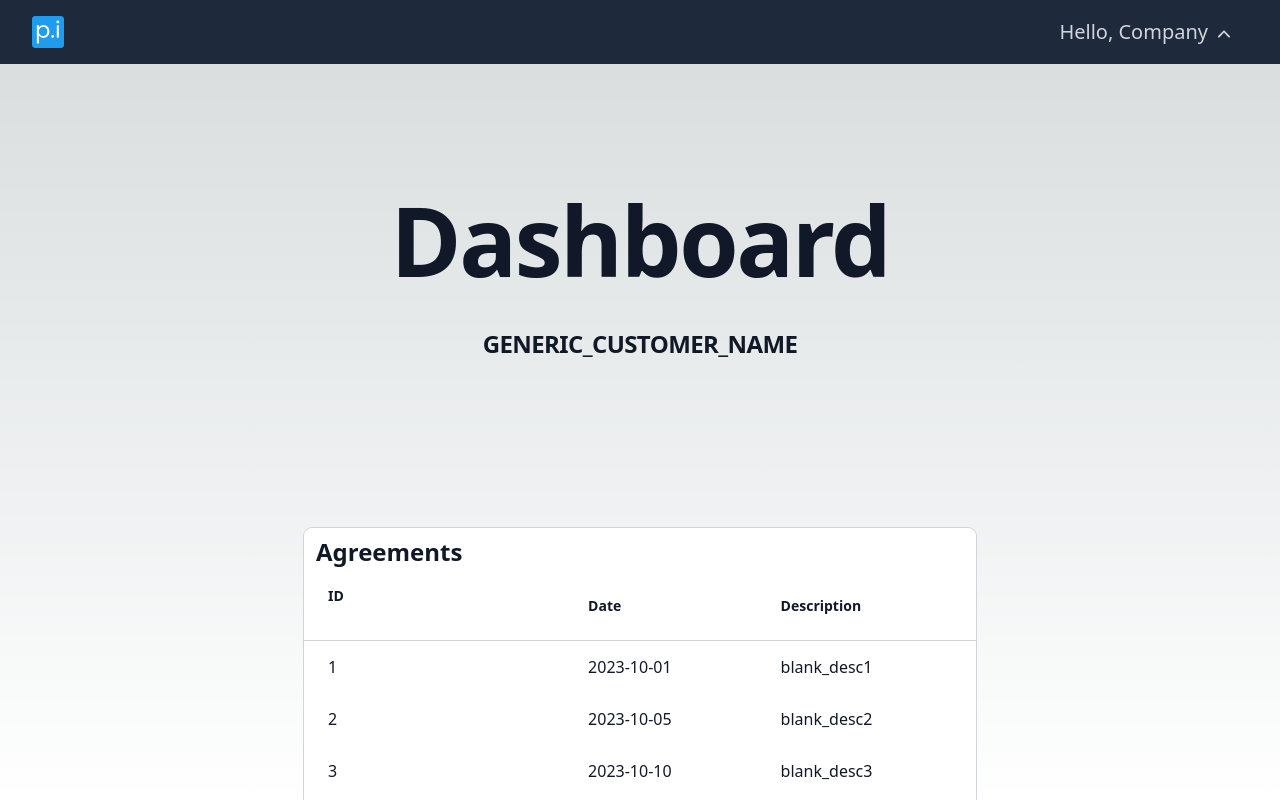
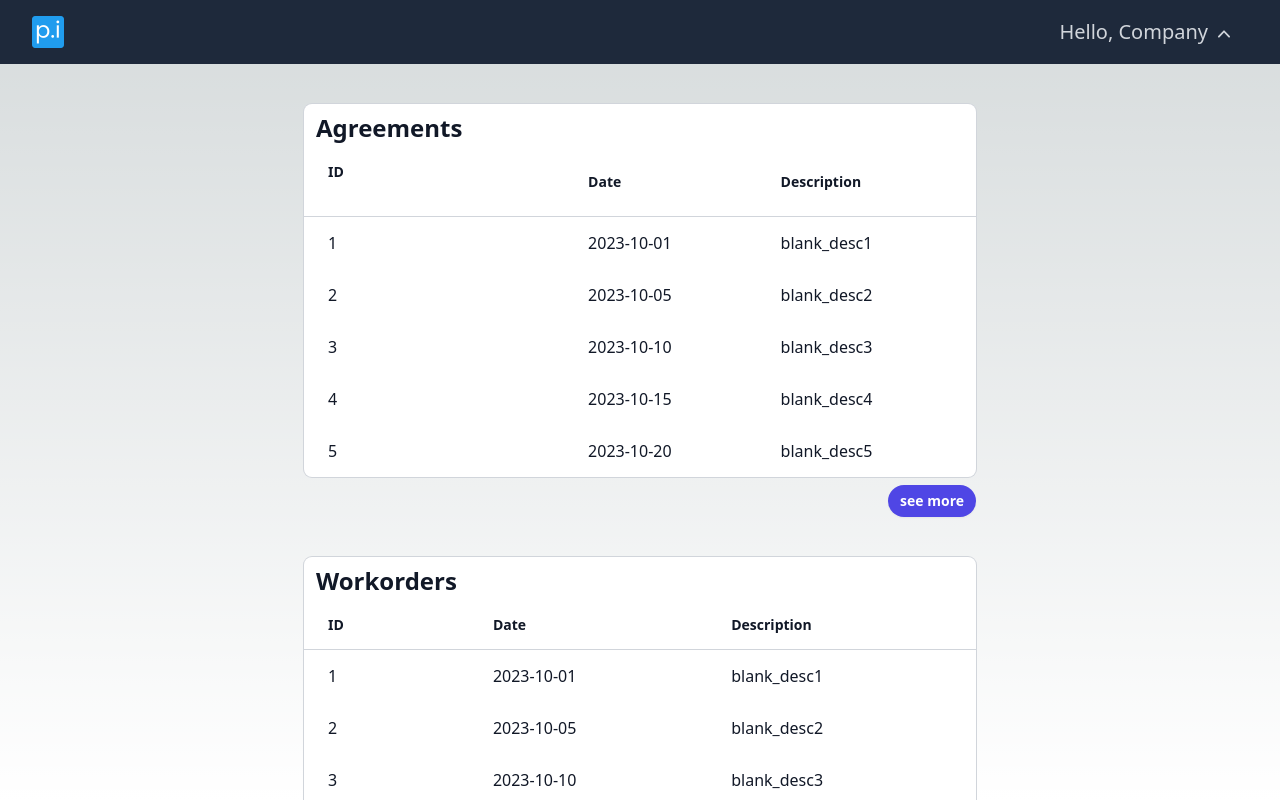
Before and after one commit to silvertrek-capstone/silverpi, a Next.js app in the folder silverpi/: page /home in a window 1280 px wide. Shown: the top 800 px of the page. Built offline with nearby package versions, Linux system fonts and the light colour scheme.

Commit message:
removed useless check

```diff
--- a/silverpi/src/app/api/test/route.js
+++ b/silverpi/src/app/api/test/route.js
@@ -1,17 +1,9 @@
-import { createRouteHandlerClient } from '@supabase/auth-helpers-nextjs'
-import { cookies } from 'next/headers'
 import { NextResponse } from 'next/server'
 import { gql } from 'graphql-request'
 import { makeQuery } from '@/helpers/graphApi.js'
 
 export async function POST(request) {
-    const cookieStore = cookies()
-    const supabase = createRouteHandlerClient({ cookies: () => cookieStore })
 
-    const session = supabase.auth.getSession();
-    if (!session) { // Unauthenticated
-        return NextResponse.json({ error: 'Unauthenticated' }, { status: 500 })
-    }
 
     const query = gql`
     query($filter: bARCMFilterInput){
--- a/silverpi/src/app/home/page.js
+++ b/silverpi/src/app/home/page.js
@@ -56,13 +56,7 @@ export default function Home() {
 
     return (
     <div>
-        {/* Dashboard + cust_name */}
-        <div className="px-6 py-24 sm:py-32 lg:px-8">
-            <div className="mx-auto max-w-2xl text-center">
-            <h1 className="text-8xl font-bold tracking-tight text-gray-900 ">Dashboard</h1>
-            <h2 className ="mt-10 text-2xl font-bold tracking-tight text-gray-900 "> {cust_name} </h2>
-            </div>
-        </div>  {/*End of Dashboard + cust_name */}
+
 
       {/* Tables  Agreements Work Orders Invoices*/}
 
```
